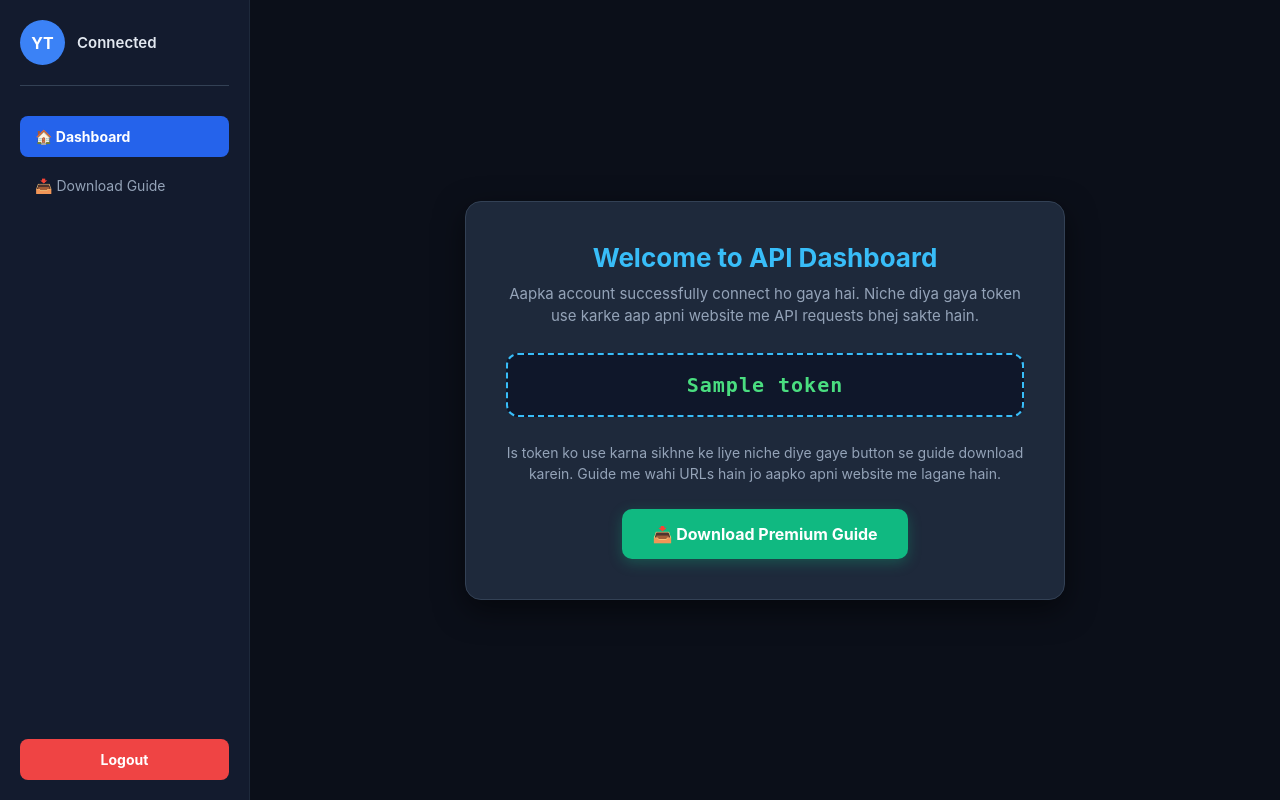
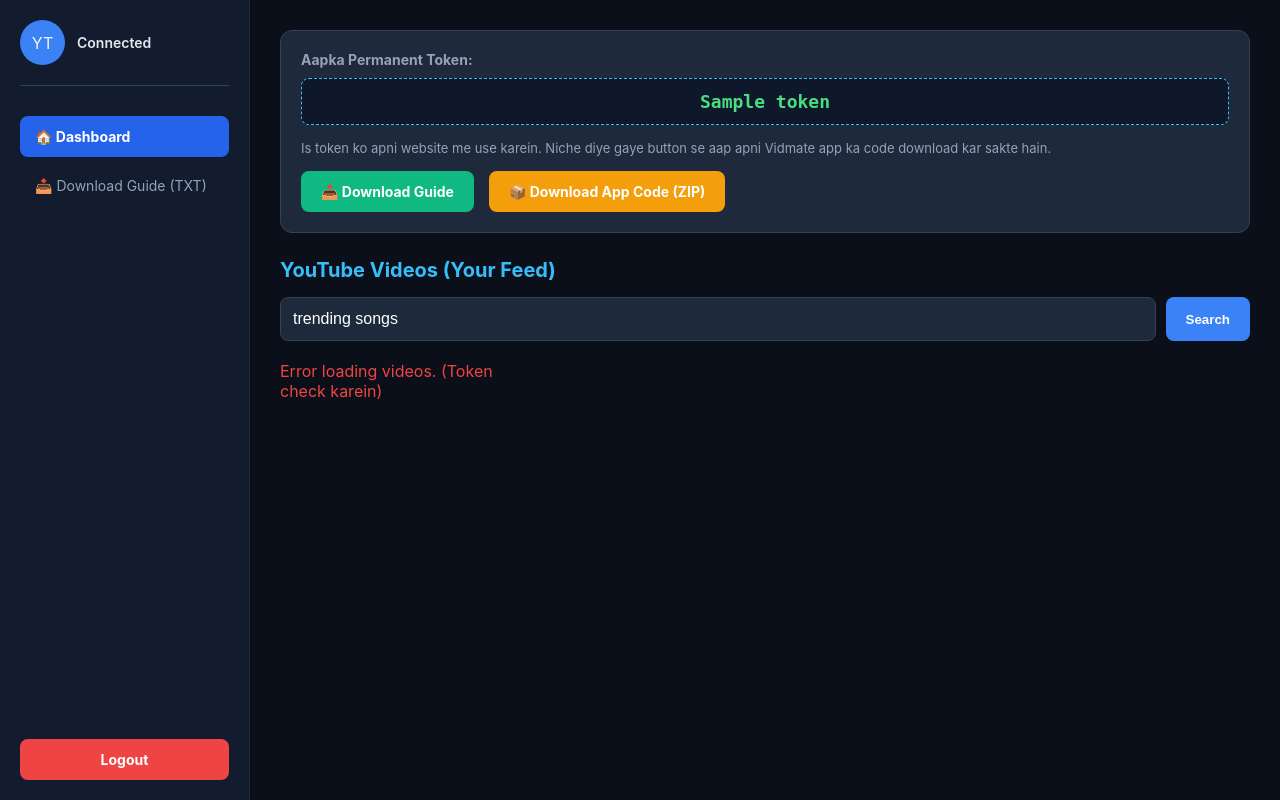
Before and after one commit to abhaypratapsingh76392-web/Youtube, a Python web app: template templates/index.html in a window 1280 px wide. Run offline with Jinja, Linux system fonts and the light colour scheme; the template is opened without the code that fills it: most values are stand-ins (such as "Sample title", 1, 10 or a date in 2020); some libraries are stand-ins or nearby versions.

Commit message:
Refactor index.html for improved layout and styles
Updated styles and layout for the YouTube API dashboard, including sidebar positioning and token display. Enhanced user interface elements for better usability.

```diff
--- a/templates/index.html
+++ b/templates/index.html
@@ -6,33 +6,46 @@
     <title>YouTube API Dashboard</title>
     <style>
         * { box-sizing: border-box; margin: 0; padding: 0; }
-        body { font-family: -apple-system, BlinkMacSystemFont, "Segoe UI", Roboto, sans-serif; background: #0b0f19; color: #f1f5f9; display: flex; min-height: 100vh; }
+        body { font-family: -apple-system, sans-serif; background: #0b0f19; color: #f1f5f9; display: flex; min-height: 100vh; }
 
         /* Sidebar */
-        .sidebar { width: 250px; background: #131b2e; border-right: 1px solid #1e293b; padding: 20px; display: flex; flex-direction: column; }
+        .sidebar { width: 250px; background: #131b2e; border-right: 1px solid #1e293b; padding: 20px; display: flex; flex-direction: column; position: fixed; height: 100%; }
         .user-profile { display: flex; align-items: center; gap: 12px; margin-bottom: 30px; padding-bottom: 20px; border-bottom: 1px solid #334155; }
-        .avatar { width: 45px; height: 45px; border-radius: 50%; background: #3b82f6; display: flex; align-items: center; justify-content: center; font-weight: bold; overflow: hidden; color: #fff; }
+        .avatar { width: 45px; height: 45px; border-radius: 50%; background: #3b82f6; display: flex; align-items: center; justify-content: center; overflow: hidden; }
         .avatar img { width: 100%; height: 100%; object-fit: cover; }
-        .user-name { font-size: 15px; font-weight: 600; color: #e2e8f0; word-break: break-all; }
+        .user-name { font-size: 14px; font-weight: 600; color: #e2e8f0; word-break: break-all; }
 
-        .menu-item { display: block; padding: 12px 15px; color: #94a3b8; text-decoration: none; border-radius: 8px; margin-bottom: 8px; font-size: 14px; transition: 0.2s; }
+        .menu-item { display: block; padding: 12px 15px; color: #94a3b8; text-decoration: none; border-radius: 8px; margin-bottom: 8px; font-size: 14px; }
         .menu-item:hover { background: #1e293b; color: #fff; }
         .menu-item.active { background: #2563eb; color: #fff; font-weight: bold; }
-
         .btn-logout { margin-top: auto; background: #ef4444; color: #fff; padding: 12px; border-radius: 8px; text-align: center; text-decoration: none; font-weight: bold; font-size: 14px; }
 
         /* Main Content */
-        .main-content { flex: 1; padding: 40px; display: flex; flex-direction: column; align-items: center; justify-content: center; }
-        .welcome-card { background: #1e293b; border-radius: 16px; padding: 40px; border: 1px solid #334155; box-shadow: 0 10px 30px rgba(0,0,0,0.5); max-width: 600px; width: 100%; text-align: center; }
-        h1 { color: #38bdf8; font-size: 26px; margin-bottom: 10px; }
-        p { color: #94a3b8; margin-bottom: 25px; font-size: 15px; line-height: 1.5; }
+        .main-content { margin-left: 250px; flex: 1; padding: 30px; }
 
-        .token-box { background: #0f172a; border: 2px dashed #38bdf8; padding: 18px; border-radius: 12px; font-family: monospace; font-size: 20px; color: #4ade80; font-weight: bold; margin-bottom: 25px; word-break: break-all; letter-spacing: 1px; }
+        .token-section { background: #1e293b; border-radius: 12px; padding: 20px; border: 1px solid #334155; margin-bottom: 25px; }
+        .token-box { background: #0f172a; border: 1px dashed #38bdf8; padding: 12px; border-radius: 8px; font-family: monospace; font-size: 18px; color: #4ade80; font-weight: bold; text-align: center; margin-bottom: 15px; }
 
-        .btn-guide { display: inline-block; background: #10b981; color: #fff; padding: 15px 30px; border-radius: 10px; font-weight: bold; text-decoration: none; font-size: 16px; box-shadow: 0 4px 14px rgba(16,185,129,0.3); transition: 0.2s; }
-        .btn-guide:hover { background: #059669; transform: translateY(-2px); }
+        .actions-row { display: flex; gap: 15px; flex-wrap: wrap; }
+        .btn { padding: 12px 20px; border-radius: 8px; font-weight: bold; text-decoration: none; font-size: 14px; display: inline-flex; align-items: center; gap: 8px; border: none; cursor: pointer; }
+        .btn-guide { background: #10b981; color: #fff; }
+        .btn-zip { background: #f59e0b; color: #fff; }
 
-        .btn-login { display: inline-block; background: #2563eb; color: #fff; padding: 15px 40px; border-radius: 10px; font-weight: bold; text-decoration: none; font-size: 16px; }
+        /* Video Player & Grid */
+        .player-section { display: none; margin-bottom: 25px; background: #000; border-radius: 12px; overflow: hidden; border: 1px solid #334155; }
+        .player-section iframe { width: 100%; height: 400px; border: none; }
+
+        .search-bar { display: flex; gap: 10px; margin-bottom: 20px; }
+        .search-bar input { flex: 1; padding: 12px; border-radius: 8px; border: 1px solid #334155; background: #1e293b; color: #fff; font-size: 16px; outline: none; }
+        .search-bar button { padding: 12px 20px; background: #3b82f6; color: #fff; border: none; border-radius: 8px; font-weight: bold; cursor: pointer; }
+
+        .video-grid { display: grid; grid-template-columns: repeat(auto-fill, minmax(220px, 1fr)); gap: 20px; }
+        .video-card { background: #1e293b; border-radius: 12px; overflow: hidden; cursor: pointer; transition: transform 0.2s; border: 1px solid #334155; }
+        .video-card:hover { transform: translateY(-5px); }
+        .video-card img { width: 100%; height: 130px; object-fit: cover; }
+        .video-card .info { padding: 12px; }
+        .video-card .title { font-size: 14px; font-weight: bold; color: #f8fafc; margin-bottom: 5px; display: -webkit-box; -webkit-line-clamp: 2; -webkit-box-orient: vertical; overflow: hidden; }
+        .video-card .channel { font-size: 12px; color: #94a3b8; }
     </style>
 </head>
 <body>
@@ -42,41 +55,122 @@
     <div class="sidebar">
         <div class="user-profile">
             <div class="avatar">
-                {% if user and user.picture %}
-                    <img src="{{ user.picture }}" alt="Profile">
-                {% else %}
-                    YT
-                {% endif %}
+                {% if user and user.picture %}<img src="{{ user.picture }}">{% else %}YT{% endif %}
             </div>
             <div class="user-name">{{ user.title if user else 'Connected' }}</div>
         </div>
 
         <a href="/" class="menu-item active">🏠 Dashboard</a>
-        <a href="/download-guide?token={{ token }}" class="menu-item">📥 Download Guide</a>
+        <a href="/download-guide?token={{ token }}" class="menu-item">📥 Download Guide (TXT)</a>
 
         <a href="/logout" class="btn-logout">Logout</a>
     </div>
 
     <!-- Main Content -->
     <div class="main-content">
-        <div class="welcome-card">
-            <h1>Welcome to API Dashboard</h1>
-            <p>Aapka account successfully connect ho gaya hai. Niche diya gaya token use karke aap apni website me API requests bhej sakte hain.</p>
 
+        <!-- Token & Downloads -->
+        <div class="token-section">
+            <h3 style="margin-bottom: 10px; color: #94a3b8; font-size: 14px;">Aapka Permanent Token:</h3>
             <div class="token-box">{{ token }}</div>
+            <p style="color: #94a3b8; font-size: 13px; margin-bottom: 15px;">Is token ko apni website me use karein. Niche diye gaye button se aap apni Vidmate app ka code download kar sakte hain.</p>
 
-            <p style="font-size: 14px;">Is token ko use karna sikhne ke liye niche diye gaye button se guide download karein. Guide me wahi URLs hain jo aapko apni website me lagane hain.</p>
+            <div class="actions-row">
+                <a href="/download-guide?token={{ token }}" class="btn btn-guide">📥 Download Guide</a>
+                <a href="/download-app?token={{ token }}" class="btn btn-zip">📦 Download App Code (ZIP)</a>
+            </div>
+        </div>
 
-            <a href="/download-guide?token={{ token }}" class="btn-guide">📥 Download Premium Guide</a>
+        <!-- Video Player (Hidden by Default) -->
+        <div class="player-section" id="playerSection">
+            <div style="padding: 10px; background: #1e293b; display: flex; justify-content: space-between; color: #fff;">
+                <span id="nowPlaying" style="font-size: 14px; font-weight: bold;">Playing...</span>
+                <button onclick="closePlayer()" style="background: #ef4444; color: #fff; border: none; padding: 5px 10px; border-radius: 5px; cursor: pointer;">Close Player</button>
+            </div>
+            <iframe id="videoFrame" src="" allow="autoplay; encrypted-media" allowfullscreen></iframe>
+        </div>
+
+        <!-- YouTube Videos Section -->
+        <h2 style="color: #38bdf8; margin-bottom: 15px; font-size: 20px;">YouTube Videos (Your Feed)</h2>
+
+        <div class="search-bar">
+            <input type="text" id="searchQuery" placeholder="Search videos..." value="trending songs">
+            <button onclick="searchVideos()">Search</button>
+        </div>
+
+        <div class="video-grid" id="videoGrid">
+            <!-- Videos will load here via JS -->
+            <p style="color: #94a3b8;">Loading videos...</p>
         </div>
     </div>
+
+    <script>
+        const TOKEN = "{{ token }}";
+        const API_BASE = "https://no-fun-only-money.onrender.com/api";
+
+        // Load initial videos
+        window.onload = () => {
+            searchVideos();
+        };
+
+        function searchVideos() {
+            const q = document.getElementById('searchQuery').value;
+            const grid = document.getElementById('videoGrid');
+            grid.innerHTML = '<p style="color: #94a3b8;">Loading...</p>';
+
+            fetch(`${API_BASE}?token=${TOKEN}&action=search&q=${encodeURIComponent(q)}`)
+            .then(res => res.json())
+            .then(data => {
+                if(data.status === 'success' && data.results.length > 0) {
+                    let html = '';
+                    data.results.forEach(v => {
+                        html += `
+                            <div class="video-card" onclick="playVideo('${v.videoId}', '${v.title.replace(/'/g, "\\'")}')">
+                                <img src="${v.thumbnail}" alt="thumbnail">
+                                <div class="info">
+                                    <div class="title">${v.title}</div>
+                                    <div class="channel">${v.channelTitle}</div>
+                                </div>
+                            </div>
+                        `;
+                    });
+                    grid.innerHTML = html;
+                } else {
+                    grid.innerHTML = '<p style="color: #ef4444;">No videos found.</p>';
+                }
+            })
+            .catch(err => {
+                grid.innerHTML = '<p style="color: #ef4444;">Error loading videos. (Token check karein)</p>';
+            });
+        }
+
+        function playVideo(videoId, title) {
+            const playerSection = document.getElementById('playerSection');
+            const iframe = document.getElementById('videoFrame');
+            const nowPlaying = document.getElementById('nowPlaying');
+
+            iframe.src = `https://www.youtube.com/embed/${videoId}?autoplay=1`;
+            nowPlaying.innerText = title;
+            playerSection.style.display = 'block';
+
+            // Scroll to player
+            playerSection.scrollIntoView({ behavior: 'smooth' });
+        }
+
+        function closePlayer() {
+            const playerSection = document.getElementById('playerSection');
+            const iframe = document.getElementById('videoFrame');
+            iframe.src = "";
+            playerSection.style.display = 'none';
+        }
+    </script>
     {% else %}
     <!-- Login Screen -->
-    <div class="main-content" style="width: 100%;">
-        <div class="welcome-card">
-            <h1>YouTube Automation API</h1>
-            <p>Apna khud ka Vidmate jaisa app banane ke liye Google account connect karein.</p>
-            <a href="/login" class="btn-login">Google se Connect Karein</a>
+    <div style="width: 100%; display: flex; justify-content: center; align-items: center;">
+        <div style="background: #1e293b; padding: 40px; border-radius: 16px; text-align: center; border: 1px solid #334155; max-width: 400px;">
+            <h1 style="color: #38bdf8; margin-bottom: 10px;">YouTube Automation</h1>
+            <p style="color: #94a3b8; margin-bottom: 20px;">Apna khud ka Vidmate app banane ke liye Google account connect karein.</p>
+            <a href="/login" style="background: #2563eb; color: #fff; padding: 12px 25px; border-radius: 8px; text-decoration: none; font-weight: bold; display: inline-block;">Google se Connect Karein</a>
         </div>
     </div>
     {% endif %}
```
